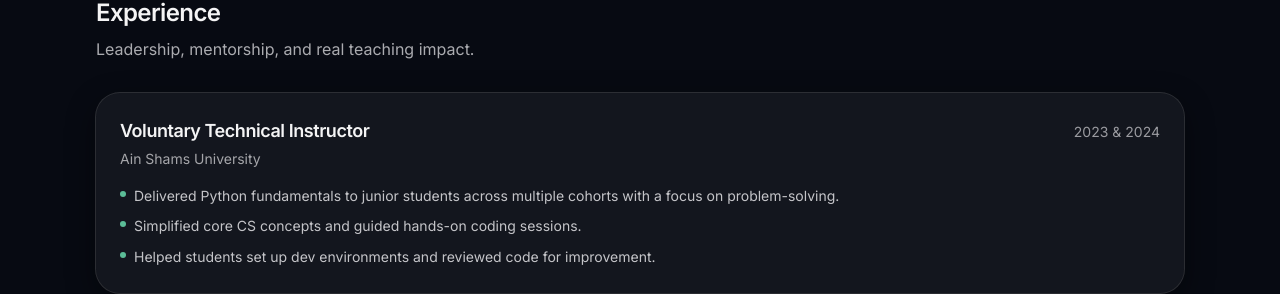
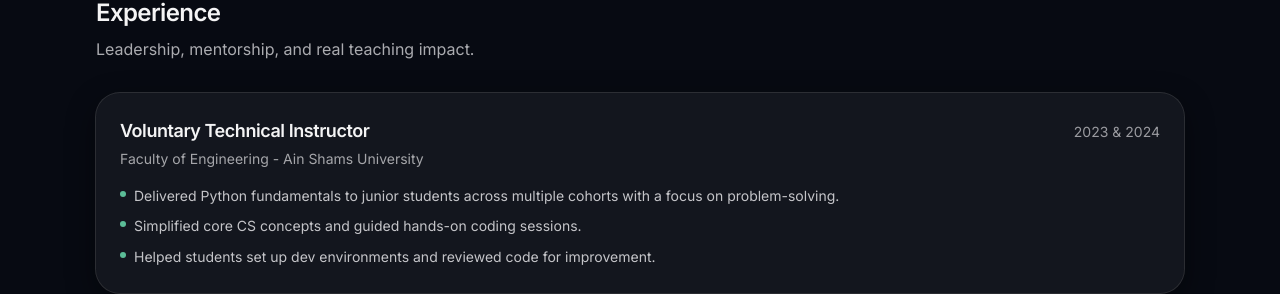
Before and after one commit to OmarRehan777/omar-portfolio, a Next.js app: page / in a window 1280 px wide. Shown: the part 2870-3164 px from the top of the page. Built offline with nearby package versions, Linux system fonts and the light colour scheme.

Commit message:
updating

```diff
--- a/src/data/portfolio.ts
+++ b/src/data/portfolio.ts
@@ -58,7 +58,7 @@ export const portfolio = {
 	experience: [
 		{
 			role: "Voluntary Technical Instructor",
-			org: "Ain Shams University",
+			org: "Faculty of Engineering - Ain Shams University",
 			period: "2023 & 2024",
 			bullets: [
 				"Delivered Python fundamentals to junior students across multiple cohorts with a focus on problem-solving.",
```
